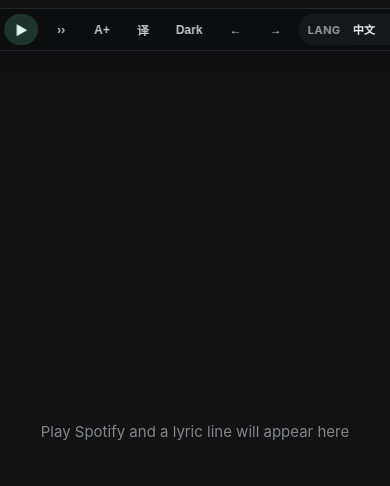
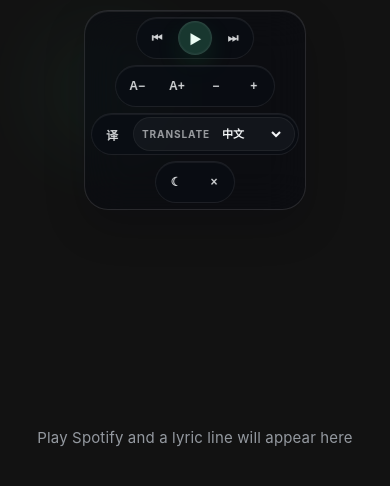
Before and after one commit to Peijie-w/SpotifyLyrics, an Electron app: page src/renderer/index.html in a window 390 px wide. Drawn offline with Linux system fonts and the light colour scheme; no server answers.

Commit message:
Polish floating lyrics overlay UI

```diff
--- a/src/renderer/app.js
+++ b/src/renderer/app.js
@@ -674,6 +674,7 @@ function updateTimingButtons() {
 function updateThemeButton() {
   const darkModeEnabled = overlayTheme === DARK_OVERLAY_THEME;
   toggleThemeButtonEl.classList.toggle("is-active", darkModeEnabled);
+  toggleThemeButtonEl.textContent = darkModeEnabled ? "☀" : "☾";
   toggleThemeButtonEl.setAttribute("aria-label", darkModeEnabled ? "Disable dark mode" : "Enable dark mode");
   toggleThemeButtonEl.title = darkModeEnabled ? "Disable dark mode" : "Enable dark mode";
 }
--- a/src/renderer/index.html
+++ b/src/renderer/index.html
@@ -14,35 +14,37 @@
     <main class="overlay-shell">
       <section class="overlay-card" id="overlay-card">
         <div class="control-bar" aria-label="播放器控制">
-          <button class="control-button" id="font-down" type="button" aria-label="缩小歌词">
-            A-
-          </button>
+          <div class="control-group" aria-label="播放控制">
             <button class="control-button" id="previous-track" type="button" aria-label="上一首">
-            ‹‹
+              ⏮
             </button>
             <button class="control-button control-button--primary" id="toggle-playback" type="button" aria-label="播放或暂停">
               ❚❚
             </button>
             <button class="control-button" id="next-track" type="button" aria-label="下一首">
-            ››
+              ⏭
+            </button>
+          </div>
+          <div class="control-group" aria-label="歌词样式控制">
+            <button class="control-button" id="font-down" type="button" aria-label="缩小歌词">
+              A−
             </button>
             <button class="control-button" id="font-up" type="button" aria-label="放大歌词">
               A+
             </button>
+            <button class="control-button" id="timing-backward" type="button" aria-label="Delay lyrics slightly">
+              −
+            </button>
+            <button class="control-button" id="timing-forward" type="button" aria-label="Advance lyrics slightly">
+              +
+            </button>
+          </div>
+          <div class="control-group" aria-label="翻译控制">
             <button class="control-button" id="toggle-translation" type="button" aria-label="显示翻译">
               译
             </button>
-          <button class="control-button" id="toggle-theme" type="button" aria-label="Toggle dark mode">
-            Dark
-          </button>
-          <button class="control-button" id="timing-backward" type="button" aria-label="Delay lyrics slightly">
-            ←
-          </button>
-          <button class="control-button" id="timing-forward" type="button" aria-label="Advance lyrics slightly">
-            →
-          </button>
             <label class="language-picker" for="translation-language">
-            <span class="language-picker__label">Lang</span>
+              <span class="language-picker__label">Translate</span>
               <select class="language-picker__select" id="translation-language" aria-label="选择翻译语言">
                 <option value="zh-CN">中文</option>
                 <option value="en">English</option>
@@ -52,9 +54,15 @@
                 <option value="fr">Français</option>
               </select>
             </label>
+          </div>
+          <div class="control-group control-group--utility" aria-label="显示设置">
+            <button class="control-button" id="toggle-theme" type="button" aria-label="Toggle dark mode">
+              ◐
+            </button>
             <button class="control-button control-button--danger" id="close-overlay" type="button" aria-label="关闭悬浮歌词">
               ×
             </button>
+          </div>
         </div>
 
         <section class="lyrics-panel" id="lyrics-panel"></section>
--- a/src/renderer/styles.css
+++ b/src/renderer/styles.css
@@ -1,11 +1,17 @@
 :root {
   color-scheme: dark;
   --text-primary: #f8fafc;
-  --text-muted: rgba(196, 205, 218, 0.62);
-  --text-translation: rgba(221, 231, 244, 0.82);
-  --accent-soft: rgba(113, 231, 178, 0.18);
-  --control-bg: rgba(7, 10, 14, 0.52);
-  --control-border: rgba(255, 255, 255, 0.1);
+  --text-muted: rgba(209, 216, 227, 0.68);
+  --text-translation: rgba(226, 234, 245, 0.86);
+  --accent-strong: rgba(89, 243, 174, 0.82);
+  --accent-soft: rgba(87, 226, 166, 0.2);
+  --accent-ring: rgba(87, 226, 166, 0.34);
+  --control-foreground: rgba(248, 250, 252, 0.84);
+  --control-foreground-soft: rgba(248, 250, 252, 0.6);
+  --control-bg: rgba(8, 11, 17, 0.54);
+  --control-bg-strong: rgba(10, 14, 21, 0.68);
+  --control-border: rgba(255, 255, 255, 0.12);
+  --control-group-border: rgba(255, 255, 255, 0.08);
   --control-shadow: rgba(2, 6, 12, 0.22);
   --lyrics-surface-bg: transparent;
   --lyrics-surface-border: transparent;
@@ -24,9 +30,15 @@
   --text-primary: #18202f;
   --text-muted: rgba(24, 32, 47, 0.66);
   --text-translation: rgba(37, 49, 69, 0.76);
+  --accent-strong: rgba(37, 99, 235, 0.82);
   --accent-soft: rgba(96, 165, 250, 0.18);
-  --control-bg: rgba(12, 18, 28, 0.72);
+  --accent-ring: rgba(96, 165, 250, 0.28);
+  --control-foreground: rgba(15, 23, 42, 0.82);
+  --control-foreground-soft: rgba(15, 23, 42, 0.58);
+  --control-bg: rgba(248, 250, 252, 0.6);
+  --control-bg-strong: rgba(255, 255, 255, 0.78);
   --control-border: rgba(148, 163, 184, 0.18);
+  --control-group-border: rgba(148, 163, 184, 0.18);
   --control-shadow: rgba(15, 23, 42, 0.26);
   --lyrics-surface-bg: transparent;
   --lyrics-surface-border: transparent;
@@ -77,6 +89,34 @@ body {
   -webkit-app-region: drag;
   cursor: default;
   overflow: hidden;
+  isolation: isolate;
+}
+
+.overlay-card::before,
+.overlay-card::after {
+  content: "";
+  position: absolute;
+  border-radius: 999px;
+  pointer-events: none;
+  opacity: 0.85;
+  filter: blur(48px);
+  z-index: 0;
+}
+
+.overlay-card::before {
+  top: 24px;
+  left: 10%;
+  width: min(34vw, 280px);
+  height: min(34vw, 280px);
+  background: radial-gradient(circle, var(--accent-soft) 0%, rgba(255, 255, 255, 0) 72%);
+}
+
+.overlay-card::after {
+  right: 8%;
+  bottom: 16%;
+  width: min(28vw, 220px);
+  height: min(28vw, 220px);
+  background: radial-gradient(circle, rgba(255, 255, 255, 0.08) 0%, rgba(255, 255, 255, 0) 72%);
 }
 
 .control-bar,
@@ -87,21 +127,25 @@ body {
 
 .control-bar {
   position: absolute;
-  top: 8px;
+  top: 10px;
   left: 50%;
-  display: inline-flex;
+  display: flex;
+  flex-wrap: wrap;
   align-items: center;
-  gap: 8px;
-  padding: 6px;
+  justify-content: center;
+  gap: 10px;
+  padding: 8px;
   border: 1px solid var(--control-border);
-  border-radius: 999px;
+  border-radius: 28px;
   background: var(--control-bg);
-  box-shadow: 0 10px 24px var(--control-shadow);
-  backdrop-filter: blur(16px) saturate(130%);
+  box-shadow:
+    0 16px 40px var(--control-shadow),
+    inset 0 1px 0 rgba(255, 255, 255, 0.08);
+  backdrop-filter: blur(20px) saturate(140%);
   -webkit-app-region: no-drag;
   opacity: 0;
   transform: translateX(-50%) translateY(-6px);
-  transition: opacity 140ms ease, transform 140ms ease;
+  transition: opacity 160ms ease, transform 160ms ease, background-color 160ms ease;
   pointer-events: none;
 }
 
@@ -112,28 +156,49 @@ body {
   pointer-events: auto;
 }
 
+.control-group {
+  display: inline-flex;
+  align-items: center;
+  gap: 6px;
+  padding: 4px;
+  border: 1px solid var(--control-group-border);
+  border-radius: 999px;
+  background: var(--control-bg-strong);
+  box-shadow: inset 0 1px 0 rgba(255, 255, 255, 0.06);
+}
+
+.control-group--utility {
+  gap: 4px;
+}
+
 .control-button {
-  min-width: 38px;
-  height: 34px;
-  padding: 0 11px;
+  min-width: 36px;
+  height: 36px;
+  padding: 0 12px;
   border: 1px solid transparent;
   border-radius: 999px;
   background: transparent;
-  color: rgba(248, 250, 252, 0.78);
+  color: var(--control-foreground);
   font-size: 13px;
-  font-weight: 700;
+  font-weight: 650;
   -webkit-app-region: no-drag;
   cursor: pointer;
   pointer-events: auto;
   touch-action: manipulation;
-  transition: background-color 140ms ease, border-color 140ms ease, color 140ms ease, transform 140ms ease;
+  transition:
+    background-color 140ms ease,
+    border-color 140ms ease,
+    color 140ms ease,
+    transform 140ms ease,
+    box-shadow 140ms ease;
 }
 
 .control-button:hover {
-  background: rgba(255, 255, 255, 0.08);
+  background: rgba(255, 255, 255, 0.1);
   border-color: rgba(255, 255, 255, 0.08);
   color: var(--text-primary);
   transform: translateY(-1px);
+  box-shadow: 0 0 0 4px rgba(255, 255, 255, 0.03);
 }
 
 .control-button:active {
@@ -147,11 +212,15 @@ body {
 
 .control-button--primary {
   background: var(--accent-soft);
-  color: #def7ea;
+  color: #ecfdf5;
+  border-color: rgba(255, 255, 255, 0.08);
+  box-shadow:
+    0 10px 24px rgba(34, 197, 94, 0.12),
+    inset 0 0 0 1px rgba(255, 255, 255, 0.04);
 }
 
 .control-button--danger {
-  color: rgba(248, 250, 252, 0.92);
+  color: var(--control-foreground);
 }
 
 .control-button--danger:hover {
@@ -164,29 +233,31 @@ body {
   display: inline-flex;
   align-items: center;
   gap: 8px;
-  height: 34px;
-  padding: 0 12px 0 10px;
-  border: 1px solid transparent;
+  height: 36px;
+  padding: 0 12px;
+  border: 1px solid rgba(255, 255, 255, 0.06);
   border-radius: 999px;
   background: rgba(255, 255, 255, 0.04);
   -webkit-app-region: no-drag;
+  transition: background-color 140ms ease, border-color 140ms ease, transform 140ms ease;
 }
 
 .language-picker:hover {
   background: rgba(255, 255, 255, 0.08);
   border-color: rgba(255, 255, 255, 0.08);
+  transform: translateY(-1px);
 }
 
 .language-picker__label {
-  color: rgba(248, 250, 252, 0.58);
-  font-size: 11px;
+  color: var(--control-foreground-soft);
+  font-size: 10px;
   font-weight: 700;
-  letter-spacing: 0.05em;
+  letter-spacing: 0.09em;
   text-transform: uppercase;
 }
 
 .language-picker__select {
-  min-width: 74px;
+  min-width: 78px;
   border: 0;
   background: transparent;
   color: var(--text-primary);
@@ -202,9 +273,10 @@ body {
 }
 
 .control-button.is-active {
-  background: rgba(255, 255, 255, 0.12);
-  border-color: rgba(255, 255, 255, 0.1);
+  background: linear-gradient(180deg, var(--accent-soft), rgba(255, 255, 255, 0.06));
+  border-color: var(--accent-ring);
   color: var(--text-primary);
+  box-shadow: 0 0 0 4px rgba(87, 226, 166, 0.08);
 }
 
 .lyrics-panel {
@@ -222,7 +294,7 @@ body {
   flex-direction: column;
   align-items: center;
   justify-content: center;
-  gap: 10px;
+  gap: 12px;
   width: 100%;
 }
 
@@ -230,7 +302,7 @@ body {
   display: inline-flex;
   align-items: center;
   justify-content: center;
-  max-width: min(96%, 920px);
+  max-width: min(96%, 980px);
   padding: var(--lyrics-surface-padding);
   border: 1px solid var(--lyrics-surface-border);
   border-radius: var(--lyrics-surface-radius);
@@ -249,11 +321,12 @@ body {
   max-width: 100%;
   color: var(--text-muted);
   font-size: 15px;
-  line-height: 1.3;
+  line-height: 1.4;
   text-align: center;
   white-space: nowrap;
   overflow: hidden;
   text-overflow: ellipsis;
+  letter-spacing: 0.01em;
 }
 
 .single-line {
@@ -262,55 +335,69 @@ body {
   max-width: 100%;
   color: var(--text-primary);
   font-size: var(--lyrics-font-size);
-  font-weight: 700;
-  line-height: 1.24;
-  letter-spacing: -0.03em;
+  font-weight: 650;
+  line-height: 1.18;
+  letter-spacing: -0.045em;
   text-align: center;
   white-space: nowrap;
-  padding: 0.06em 0 0.16em;
+  padding: 0.04em 0 0.12em;
   overflow: hidden;
   text-overflow: clip;
   text-shadow: var(--lyrics-text-shadow);
+  filter: drop-shadow(0 10px 22px rgba(0, 0, 0, 0.18));
 }
 
 .translation-line {
   margin: 0;
   width: 100%;
-  max-width: min(92%, 860px);
+  max-width: min(88%, 820px);
   color: var(--text-translation);
   font-size: 15px;
-  line-height: 1.34;
+  font-weight: 550;
+  line-height: 1.38;
   text-align: center;
   white-space: nowrap;
   padding-bottom: 0.08em;
   overflow: hidden;
   text-overflow: ellipsis;
   opacity: 0.95;
+  text-shadow: 0 8px 20px rgba(0, 0, 0, 0.12);
 }
 
 .translation-line.is-loading {
   color: var(--text-muted);
 }
 
+.translation-line.is-error {
+  color: rgba(254, 226, 226, 0.92);
+}
+
 @media (max-width: 720px) {
   .overlay-card {
-    padding: 34px 18px 14px;
+    padding: 44px 18px 14px;
   }
 
   .control-bar {
     gap: 6px;
-    padding: 5px;
+    max-width: calc(100% - 18px);
+    padding: 6px;
+    border-radius: 24px;
+  }
+
+  .control-group {
+    gap: 4px;
+    padding: 3px;
   }
 
   .control-button {
     min-width: 34px;
-    height: 31px;
+    height: 34px;
     padding: 0 9px;
     font-size: 12px;
   }
 
   .language-picker {
-    height: 31px;
+    height: 34px;
     padding: 0 10px 0 8px;
   }
 
@@ -318,4 +405,8 @@ body {
     min-width: 64px;
     font-size: 11px;
   }
+
+  .single-line {
+    letter-spacing: -0.035em;
+  }
 }
```
Lines whose indentation alone changed are shown as unchanged.
